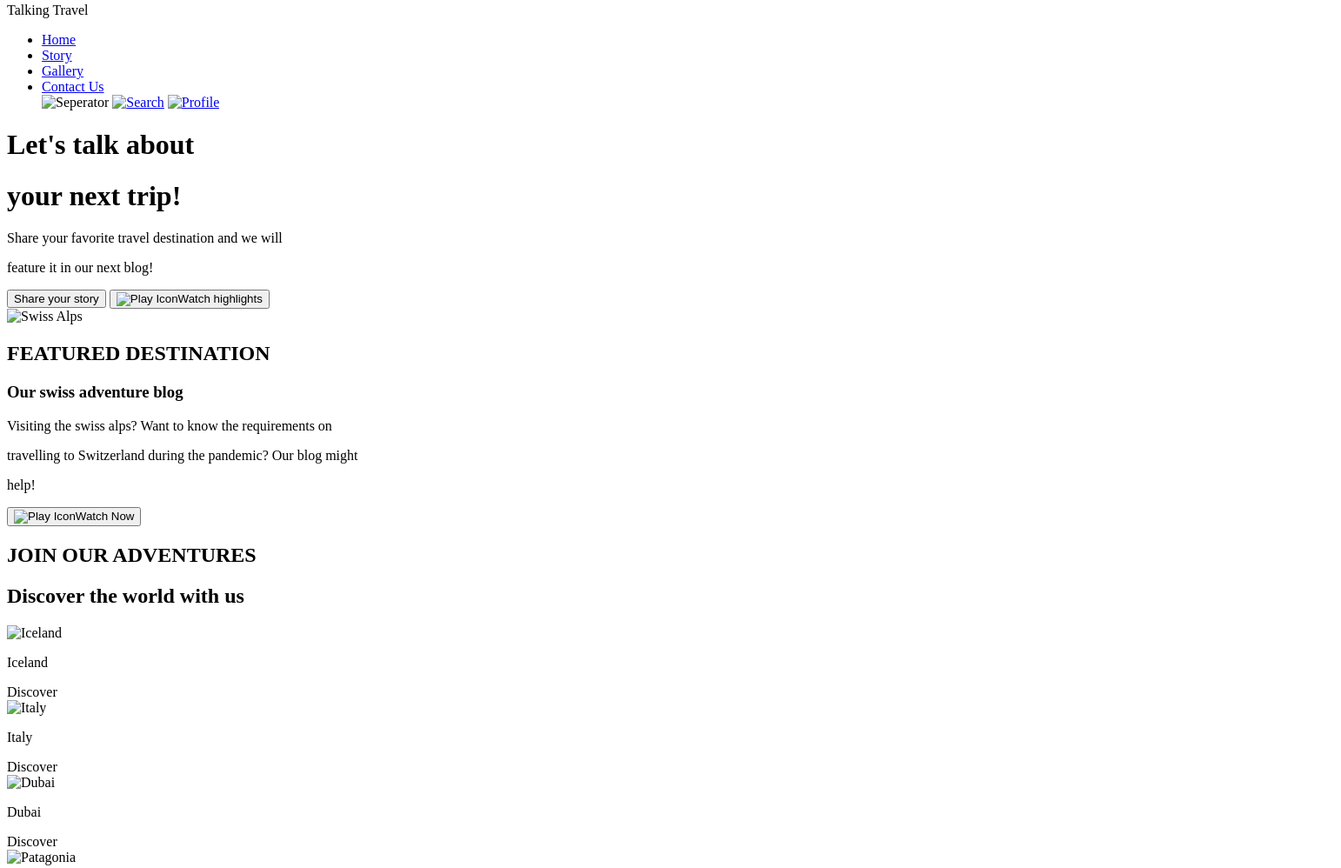
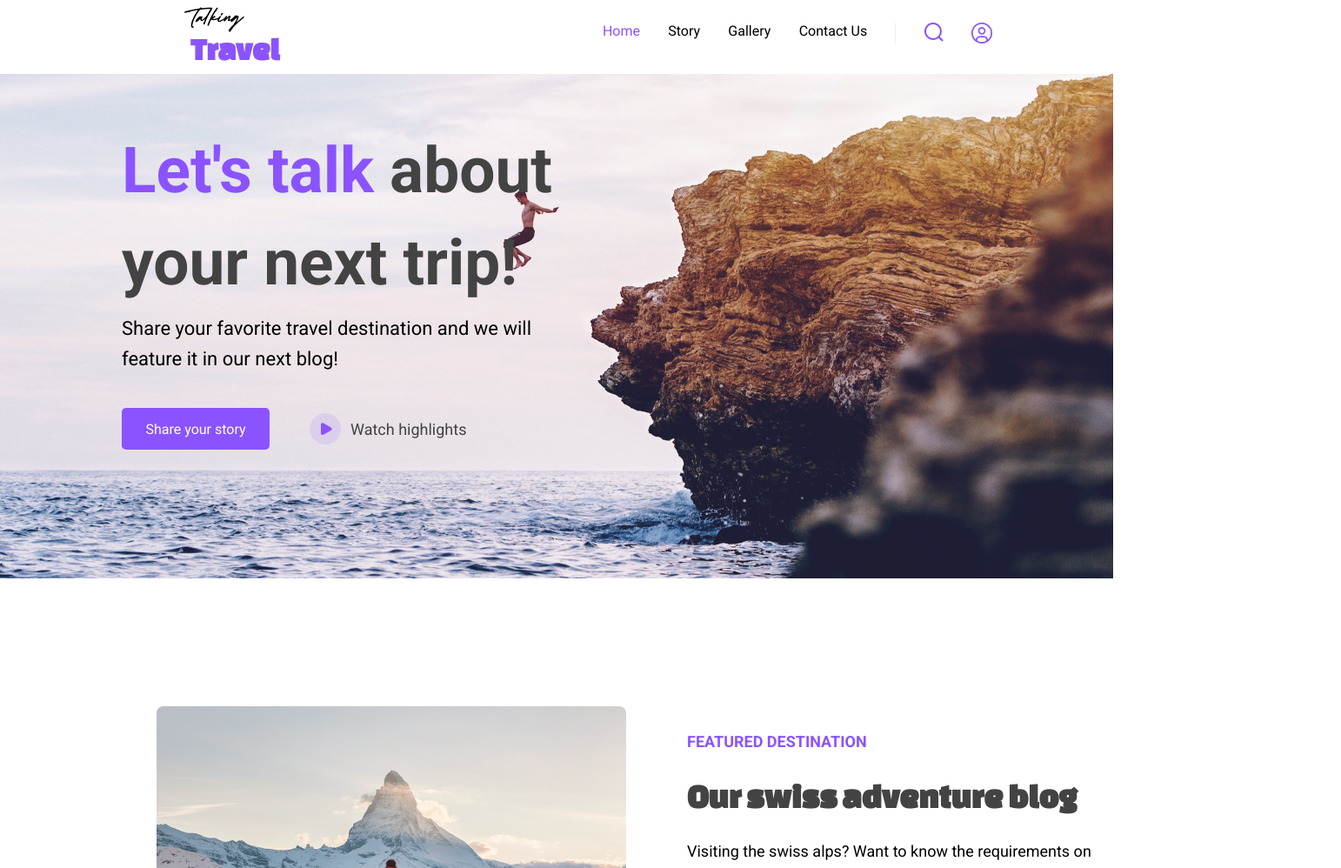
Before and after one commit to We1r/Verstka, a plain HTML site: page pages/home.html in a window 1280 px wide. Shown: the part 5-1003 px from the top of the page at 87% size, 1542 px wide, since content can reach past the window. Drawn offline with Linux system fonts and the light colour scheme; the site is published under a folder, as on GitHub Pages, so addresses that start at the root find nothing.

Commit message:
add ".." at the beginning of the link in each file

```diff
--- a/pages/blog article.html
+++ b/pages/blog article.html
@@ -4,12 +4,12 @@
     <meta charset="UTF-8">
     <meta name="viewport" content="width=device-width, initial-scale=1.0">
     <title>Travel Blog</title>
-    <link rel="stylesheet" href="/styles/blog-article.css">
-    <link rel="stylesheet" href="/styles/header.css">
-    <link rel="stylesheet" href="/styles/elements.css">
-    <link rel="stylesheet" href="/styles/fonts.css">
-    <link rel="stylesheet" href="/styles/travels-section.css">
-    <link rel="stylesheet" href="/styles/footer.css">
+    <link rel="stylesheet" href="../styles/blog-article.css">
+    <link rel="stylesheet" href="../styles/header.css">
+    <link rel="stylesheet" href="../styles/elements.css">
+    <link rel="stylesheet" href="../styles/fonts.css">
+    <link rel="stylesheet" href="../styles/travels-section.css">
+    <link rel="stylesheet" href="../styles/footer.css">
 </head>
 <body>
     <header class="header">
@@ -24,9 +24,9 @@
                 <li><a href="#">Gallery</a></li>
                 <li><a href="#">Contact Us</a></li>
 
-                <a><img src="/images/icons/Seperator.png" alt="Seperator"></a>
-                <a href="#"><img src="/images/icons/Header Search Icon.png" alt="Search"></a>
-                <a href="#"><img src="/images/icons/Header Profile.png" alt="Profile"></a>
+                <a><img src="../images/icons/Seperator.png" alt="Seperator"></a>
+                <a href="#"><img src="../images/icons/Header Search Icon.png" alt="Search"></a>
+                <a href="#"><img src="../images/icons/Header Profile.png" alt="Profile"></a>
             </ul>
         </nav>
     </header>
@@ -38,7 +38,7 @@
                     <h2>Hello Switzerland!</h2>
                 </div>
                 <div class="article-author">
-                    <img src="/images/icons/Avatar.png" alt="Avatar" class="author-icon">
+                    <img src="../images/icons/Avatar.png" alt="Avatar" class="author-icon">
                     <div class="author-text">
                         <p class="up-text">Darrell Steward</p>
                         <p class="down-text">Author / Photographer</p>
@@ -46,7 +46,7 @@
                 </div>
             </div>
             <div class="hero-video">
-                <img src="/images/icons/Play button transparent.png" alt="Play button transparent" class="play-button-transparent">
+                <img src="../images/icons/Play button transparent.png" alt="Play button transparent" class="play-button-transparent">
                 <p class="Matterhorn">The Matterhorn</p>
             </div>
         </div>
@@ -56,15 +56,15 @@
         </div>
         <div class="callout-section">
             <div class="callout-images">
-                <img src="/images/photos/Callout Swiss Winter Image.png" alt="Swiss Winter">
+                <img src="../images/photos/Callout Swiss Winter Image.png" alt="Swiss Winter">
                 <div class="callout-images-column">
-                    <img src="/images/photos/Callout Switzerland Mountains Pop-up.png" alt="Switzerland Mountains">
-                    <img src="/images/photos/Callout Switzerland sunset image.png" alt="Switzerland sunset" class="switzerland-sunset">
+                    <img src="../images/photos/Callout Switzerland Mountains Pop-up.png" alt="Switzerland Mountains">
+                    <img src="../images/photos/Callout Switzerland sunset image.png" alt="Switzerland sunset" class="switzerland-sunset">
                 </div>
             </div>
             <div class="callout-copywriting">
                 <div class="callout-title">
-                    <img src="/images/icons/Quotation marks.png" alt="Quotation marks">
+                    <img src="../images/icons/Quotation marks.png" alt="Quotation marks">
                     <h1>One of the best hikes we’ve done so far...</h1>
                 </div>
                 <h1>As one of the alpine countries, landlocked Switzerland with her mountains has to compete not only with her neighbours but with other destinations. There are, e.g., no coastal resorts. </h1>
@@ -77,15 +77,15 @@
             <h1>Highlights</h1>
             <div class="highlights-row">
                 <div class="highlight-card">
-                    <img src="/images/photos/Highlight barns.png" alt="Highlight barns">
+                    <img src="../images/photos/Highlight barns.png" alt="Highlight barns">
                     <p>The barns built in the 13th and 14th century</p>
                 </div>
                 <div class="highlight-card">
-                    <img src="/images/photos/Highlight Bernina Express.png" alt="Highlights Bernina Express">
+                    <img src="../images/photos/Highlight Bernina Express.png" alt="Highlights Bernina Express">
                     <p>Riding the the amazing Bernina Express</p>
                 </div>
                 <div class="highlight-card">
-                    <img src="/images/photos/Highlight cable car.png" alt="Highlight cable car">
+                    <img src="../images/photos/Highlight cable car.png" alt="Highlight cable car">
                     <p>The Matterhorn glacier cable car ride</p>
                 </div>
             </div>
--- a/pages/home.html
+++ b/pages/home.html
@@ -4,15 +4,15 @@
     <meta charset="UTF-8">
     <meta name="viewport" content="width=device-width, initial-scale=1.0">
     <title>Travel Blog</title>
-    <link rel="stylesheet" href="/styles/footer.css">
-    <link rel="stylesheet" href="/styles/elements.css">
-    <link rel="stylesheet" href="/styles/fonts.css">
-    <link rel="stylesheet" href="/styles/header.css">
-    <link rel="stylesheet" href="/styles/hero-section.css">
-    <link rel="stylesheet" href="/styles/destination-section.css">
-    <link rel="stylesheet" href="/styles/discover-section.css">
-    <link rel="stylesheet" href="/styles/travels-section.css">
-    <link rel="stylesheet" href="/styles/story-section.css">
+    <link rel="stylesheet" href="../styles/footer.css">
+    <link rel="stylesheet" href="../styles/elements.css">
+    <link rel="stylesheet" href="../styles/fonts.css">
+    <link rel="stylesheet" href="../styles/header.css">
+    <link rel="stylesheet" href="../styles/hero-section.css">
+    <link rel="stylesheet" href="../styles/destination-section.css">
+    <link rel="stylesheet" href="../styles/discover-section.css">
+    <link rel="stylesheet" href="../styles/travels-section.css">
+    <link rel="stylesheet" href="../styles/story-section.css">
 </head>
 <body>
     <header class="header">
@@ -27,9 +27,9 @@
                 <li><a href="#">Gallery</a></li>
                 <li><a href="#">Contact Us</a></li>
 
-                <a><img src="/images/icons/Seperator.png" alt="Seperator"></a>
-                <a href="#"><img src="/images/icons/Header Search Icon.png" alt="Search"></a>
-                <a href="#"><img src="/images/icons/Header Profile.png" alt="Profile"></a>
+                <a><img src="../images/icons/Seperator.png" alt="Seperator"></a>
+                <a href="#"><img src="../images/icons/Header Search Icon.png" alt="Search"></a>
+                <a href="#"><img src="../images/icons/Header Profile.png" alt="Profile"></a>
             </ul>
         </nav>
     </header>
@@ -41,7 +41,7 @@
             <p>feature it in our next blog!</p>
             <div class="cta-buttons">
                 <button class="primary-btn">Share your story</button>
-                <button class="secondary-btn"><img src="/images/icons/Play Icon.png" alt="Play Icon" class="play-icon">Watch highlights</button>
+                <button class="secondary-btn"><img src="../images/icons/Play Icon.png" alt="Play Icon" class="play-icon">Watch highlights</button>
             </div>
         </div>
     </div>
@@ -49,14 +49,14 @@
 
     <main>
         <section class="featured-destination">
-            <img src="/images/photos/Featured Image Container.png" alt="Swiss Alps" class="swiss-alps-img">
+            <img src="../images/photos/Featured Image Container.png" alt="Swiss Alps" class="swiss-alps-img">
             <div class="destination-info">
                 <h2>FEATURED DESTINATION</h2>
                 <h3>Our swiss adventure blog</h3>
                 <p>Visiting the swiss alps? Want to know the requirements on</p>
                 <p>travelling to Switzerland during the pandemic? Our blog might</p>
                 <p>help!</p>
-                <button class="destination-btn"><img src="/images/icons/Play Icon 2.png" alt="Play Icon" class="play-icon-2">Watch Now</button>
+                <button class="destination-btn"><img src="../images/icons/Play Icon 2.png" alt="Play Icon" class="play-icon-2">Watch Now</button>
             </div>
         </section>
 
@@ -68,28 +68,28 @@
             <div class="destinations">
                 <div class="destinations-1">
                     <div class="destination">
-                    <img src="/images/photos/Iceland card image.png" alt="Iceland">
+                    <img src="../images/photos/Iceland card image.png" alt="Iceland">
                             <div class="destination-text">
                                 <p>Iceland</p>
                                 <span>Discover</span>
                             </div>
                     </div>
                     <div class="destination">
-                        <img src="/images/photos/Italy card image.png" alt="Italy">
+                        <img src="../images/photos/Italy card image.png" alt="Italy">
                             <div class="destination-text">
                                 <p>Italy</p>
                                 <span>Discover</span>
                             </div>
                     </div>
                     <div class="destination">
-                        <img src="/images/photos/Dubai card image.png" alt="Dubai">
+                        <img src="../images/photos/Dubai card image.png" alt="Dubai">
                                 <div class="destination-text">
                                     <p>Dubai</p>
                                     <span>Discover</span>
                                 </div>
                         </div>
                         <div class="destination">
-                            <img src="/images/photos/Patagonia Card Image.png" alt="Patagonia">
+                            <img src="../images/photos/Patagonia Card Image.png" alt="Patagonia">
                                 <div class="destination-text">
                                     <p>Patagonia</p>
                                     <span>Discover</span>
@@ -141,14 +141,14 @@
         <div class="story-block">
             <div class="stories-left">
                 <div class="story-big-card">
-                    <img src="/images/photos/Big Story Image.png" alt="Story Image">
+                    <img src="../images/photos/Big Story Image.png" alt="Story Image">
                     <div class="story-body">
                         <div class="story-text-left">
                             <h1>Zermatt, Switzerland</h1>
                             <h2>Marvel on the beauty of the iconic Matterhorn. Find the best places to stay that has the best views of this peak...</h2>
                         </div>
                         <button>
-                        <img src="/images/icons/Play Icon 2.png" alt="Play button">
+                        <img src="../images/icons/Play Icon 2.png" alt="Play button">
                     </button>
                     </div>
                 </div>
@@ -156,21 +156,21 @@
             <div class="stories-rigth">
                 <div class="stories-column">
                     <div class="story-card">
-                        <img src="/images/photos/Italy story Image.png" alt="Italy Story Image">
+                        <img src="../images/photos/Italy story Image.png" alt="Italy Story Image">
                         <div class="story-text-right">
                             <h1>Tuscany, Italy</h1>
                             <h2>The amazing Tuscany is home to famous Renaissance art and architecture and a vast scenic landscape.<span> view full blog...</span></h2>
                         </div>
                     </div>
                     <div class="story-card">
-                        <img src="/images/photos/Japan story Image.png" alt="Japan Story Image">
+                        <img src="../images/photos/Japan story Image.png" alt="Japan Story Image">
                         <div class="story-text-right">
                             <h1>Kyoto, Japan</h1>
                             <h2>Kyoto is well known for its temples, gardens, Shinto shrines and wooden houses. It’s time to visit tokyo.<span> view full blog...</span></h2>
                         </div>
                     </div>
                     <div class="story-card">
-                        <img src="/images/photos/Norway story Image.png" alt="Japan Story Image">
+                        <img src="../images/photos/Norway story Image.png" alt="Japan Story Image">
                         <div class="story-text-right">
                             <h1>Lofoten Islands, Norway</h1>
                             <h2>Featuring razor-sharp peaks housing the arctic landscape. This astonishing island is perfect for your next postcard.<span> view full blog...</span></h2>
--- a/styles/blog-article.css
+++ b/styles/blog-article.css
@@ -80,7 +80,7 @@
     display: flex;
     justify-content: center;
     align-items: center;
-    background-image: url(/images/photos/Featured\ Image\ Container.png);
+    background-image: url(../images/photos/Featured\ Image\ Container.png);
     background-size: cover;
     width: 980px;
     height: 540px;
--- a/styles/fonts.css
+++ b/styles/fonts.css
@@ -1,14 +1,14 @@
 @font-face {
     font-family: "Changa One";
-    src: url(/fonts/ChangaOne.ttf);
+    src: url(../fonts/ChangaOne.ttf);
 }
 
 @font-face {
     font-family: "Roboto";
-    src: url(/fonts/Roboto.ttf);
+    src: url(../fonts/Roboto.ttf);
 }
 
 @font-face {
     font-family: "Personal Use Only";
-    src: url(/fonts/PersonalUseOnly.otf);
+    src: url(../fonts/PersonalUseOnly.otf);
 }
--- a/styles/hero-section.css
+++ b/styles/hero-section.css
@@ -1,7 +1,7 @@
 .hero-section {
     position: relative;
     font-family: Changa One;
-    background-image: url('/images/photos/hero\ background\ image.png');
+    background-image: url('../images/photos/hero\ background\ image.png');
     background-size: cover;
     background-position: center;
     width: auto;
--- a/styles/travels-section.css
+++ b/styles/travels-section.css
@@ -4,7 +4,7 @@
     background-position: center;
     width: auto;
     height: 901.18px;
-    background-image: url('/images/photos/Share\ your\ travels\ section\ background\ image.png');
+    background-image: url('../images/photos/Share\ your\ travels\ section\ background\ image.png');
     display: flex;
     align-items: center;
     justify-content: center;
```
